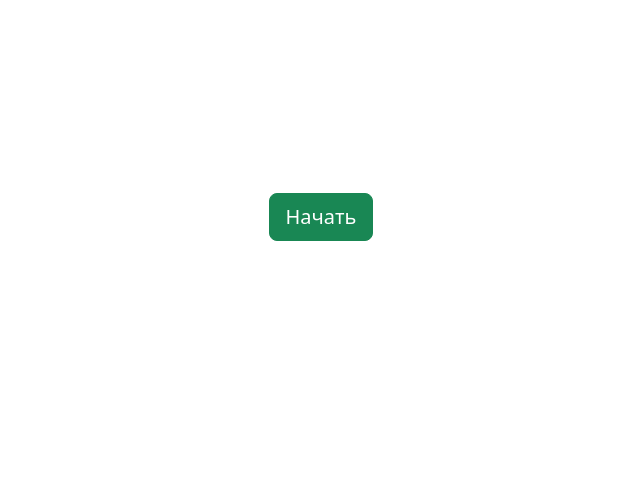
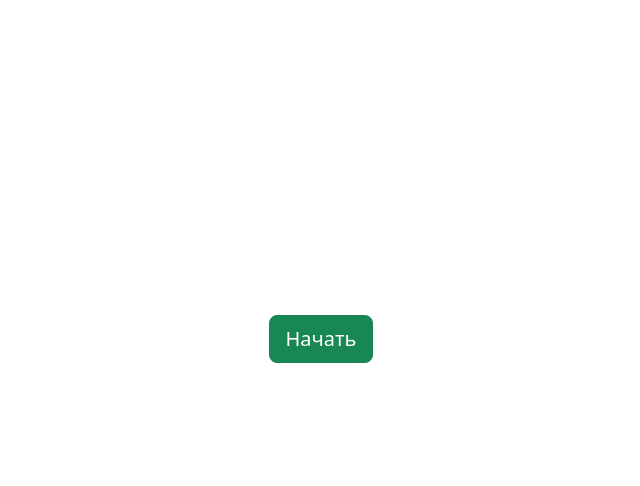
Before and after one commit to nurkanat-doszhan/wl-game, a plain HTML site: page index.html in a window 1280 px wide. Shown: the part 157-643 px from the top of the page, without its empty margins (319-959 px from the left). Drawn offline with nearby package versions, Linux system fonts and the light colour scheme.

Commit message:
по дизайну фиксы

```diff
--- a/index.html
+++ b/index.html
@@ -19,17 +19,29 @@
         .wrapper {
             display: flex;
             flex-direction: column;
+            align-items: center;
+            height: 60vh;
+            max-width: 500px;
             padding: 0 15px;
-            align-items: center;
-            height: 100px;
-            max-width: 500px;
+            width: 90%;
+            position: relative;
+        }
+        button#btn {
+            position: absolute;
+            bottom: 120px;
+        }
+        p#vop {
+            /* position: absolute;
+            top: 50%;
+            transform: translateY(-50%); */
+            width: 100%;
         }
     </style>
 </head>
 <body>
     <div class="wrapper">
-        <button class="btn btn-lg btn-success mb-3" id="btn">Начать</button>
-        <p class="animate__animated animate__faster text-center" style="font-size: 21px;" id="vop"></p>
+        <p class="animate__animated animate__faster text-center mb-3" style="font-size: 21px;" id="vop"></p>
+        <button class="btn btn-lg btn-success" id="btn">Начать</button>
     </div>
     <script>
         var btn = document.getElementById("btn");
```
